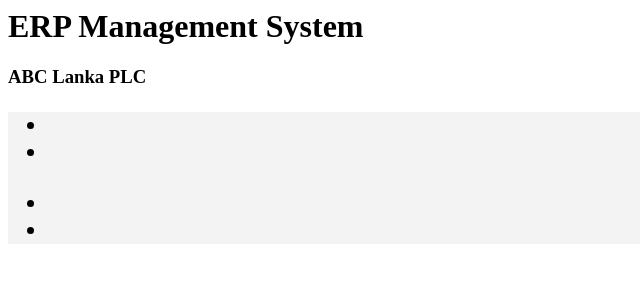
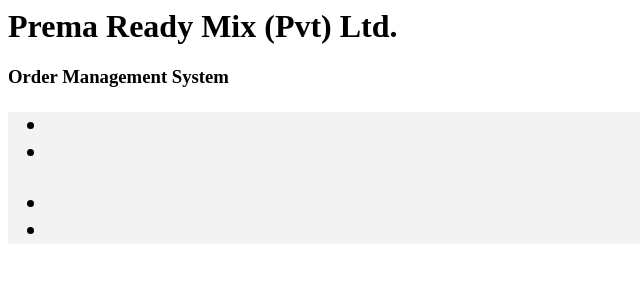
Before and after one commit to gimantha23/concrete_erp, a PHP site: page /header.php in a window 1280 px wide. Shown: the top 300 px of the page, without its empty margins (0-640 px from the left). Run offline with PHP 8.4, Linux system fonts and the light colour scheme.

Commit message:
renamed heading texts

```diff
--- a/Components/footer.php
+++ b/Components/footer.php
@@ -2,7 +2,7 @@
 
 <footer>
     <div class="row">
-        <p> Copyright &copy; 2020 by Galleon Lanka PLC. All rights reserved.</p>
+        <p> Copyright &copy; <?php echo date("Y");?> Prema Ready Mix (Pvt) Ltd. All rights reserved.</p>
     </div>
     <div class="row">
         <p>Designed and Developed by DGS2</p>
--- a/Components/header.php
+++ b/Components/header.php
@@ -1,8 +1,8 @@
 <header>
     <div class="container">
         <div class="row text-center page-heading">
-            <h1>ERP Management System</h1>
-            <h3>ABC Lanka PLC</h3>
+            <h1>Prema Ready Mix (Pvt) Ltd.</h1>
+            <h3>Order Management System</h3>
         </div>
     </div>
     <nav class="navbar navbar-light navbar-expand bg-faded justify-content-center"
--- a/Pages/dashboard.php
+++ b/Pages/dashboard.php
@@ -38,7 +38,7 @@ require('../Components/header.php');
                             <h5 class="card-icon"><i class="fa fa-file-text-o"
                                     aria-hidden="true"></i>
                             </h5>
-                            <h5 class="card-title">Sales Order</h5>
+                            <h5 class="card-title">Concrete Order</h5>
                         </div>
                     </div>
                 </a>
```
